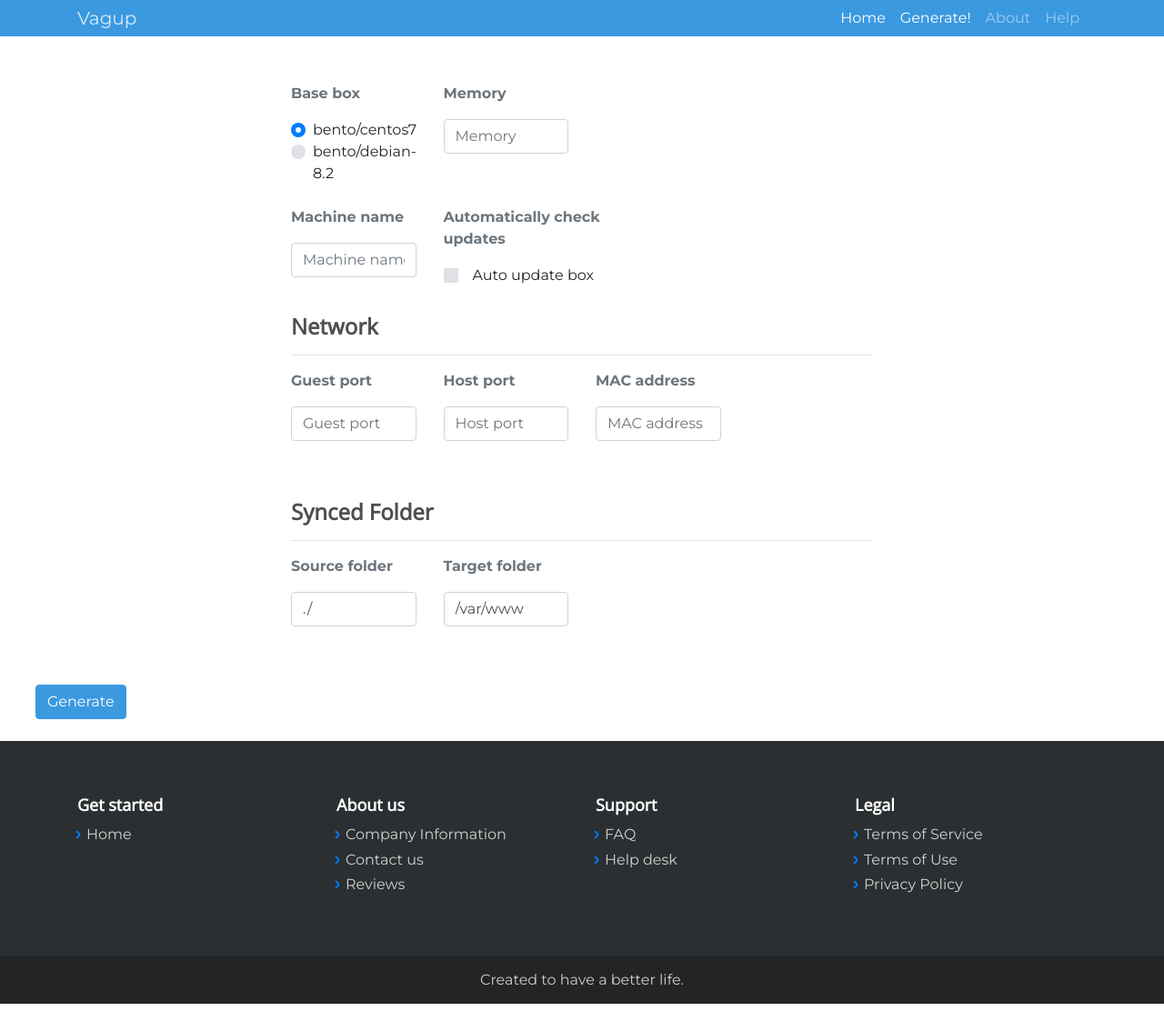
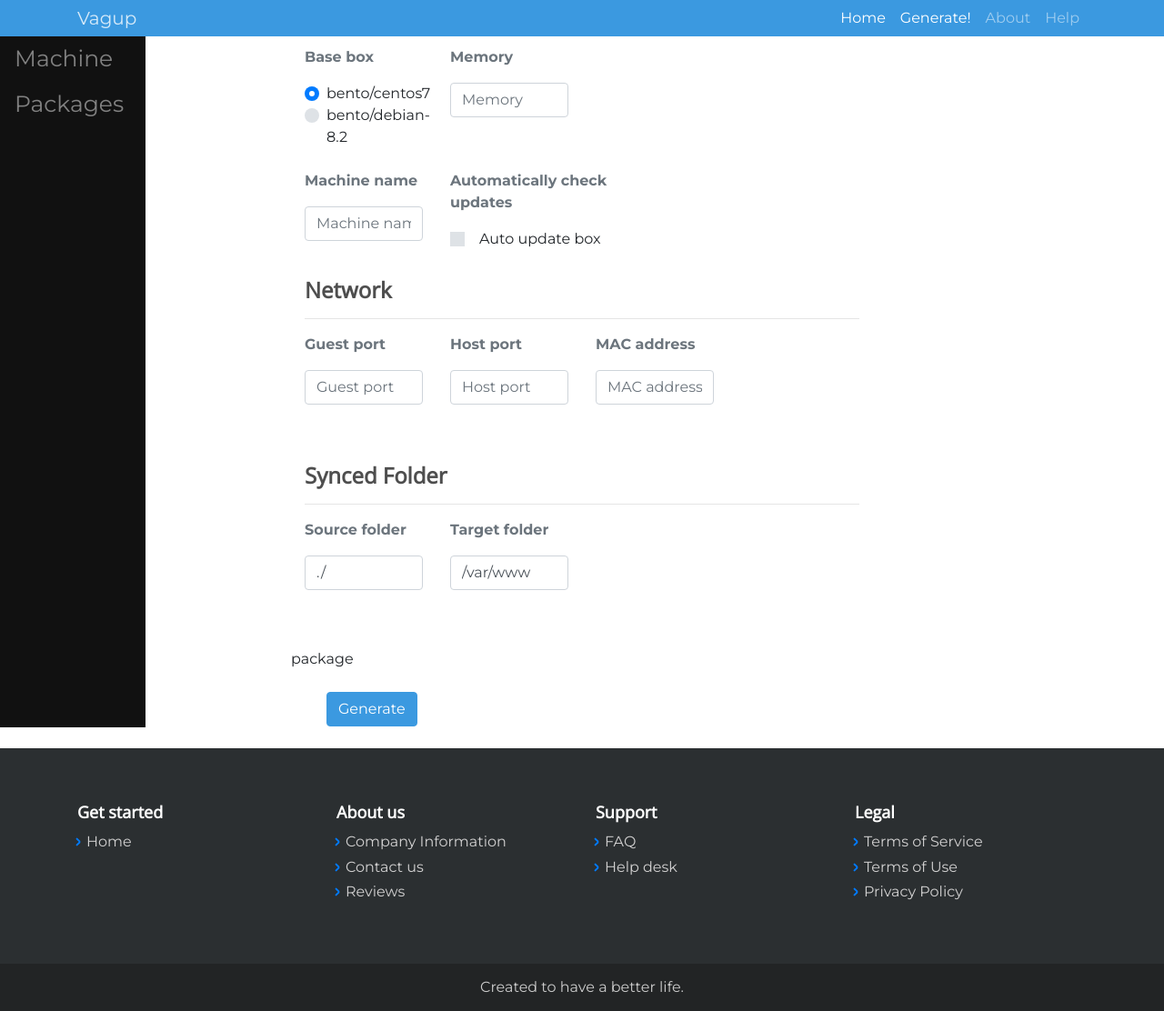
Before and after one commit to aguillement/vagup, a Django app: page /generator/ in a window 1280 px wide. Shown: the whole page at 91% size. Run offline with Django 3.2, Linux system fonts and the light colour scheme; some libraries are stand-ins or nearby versions; some web fonts are replaced.

Commit message:
add sidebar

```diff
--- a/src/vagup/generator/templates/generator/generate.html
+++ b/src/vagup/generator/templates/generator/generate.html
@@ -1,11 +1,52 @@
 {% extends "base.html" %}
 {% block title %}Generator{% endblock %}
 {% block content %}
+<style>
+    .sidenav {
+        height: 100%;
+        width: 160px;
+        position: fixed;
+        z-index: 1;
+        top: 0;
+        left: 0;
+        background-color: #111;
+        overflow-x: hidden;
+        padding-top: 40px;
+    }
+
+    .sidenav a {
+        padding: 6px 8px 6px 16px;
+        text-decoration: none;
+        font-size: 25px;
+        color: #818181;
+        display: block;
+    }
+
+    .sidenav a:hover {
+        color: #f1f1f1;
+    }
+
+    .main {
+        margin-left: 160px; /* Same as the width of the sidenav */
+        font-size: 28px; /* Increased text to enable scrolling */
+        padding: 0px 10px;
+    }
+
+    @media screen and (max-height: 450px) {
+        .sidenav {padding-top: 15px;}
+        .sidenav a {font-size: 18px;}
+    }
+</style>
+<div class="sidenav">
+        <a href="#" onclick="document.getElementById('packages').style.display='none'; document.getElementById('machine').style.display='block';">Machine</a>
+        <a href="#" onclick="document.getElementById('machine').style.display='none'; document.getElementById('packages').style.display='block';">Packages</a>
+      </div>
 <div class="mx-auto" style="width: 50%; margin-top: 4%;">
 
     <form action="/generator/" method="post">
         {% csrf_token %}
 
+        <div id="machine" class="container">
             <!-- BASE BOX -->
             <div class="row mb-4">
                 <div class="col-md-3 col-6">
@@ -110,12 +151,16 @@
             </div>
         </div>
 
+        <div id="packages">
+            package
+        </div>
+
+        <!-- Generate button -->
         <div class="row m-4">
             <div class="col-md-3 col-12">
                 <button class="btn btn-info" type="submit">Generate</button>
             </div>
         </div>
-
     </form>
 </div>
 {% endblock %}
--- a/src/vagup/generator/views.py
+++ b/src/vagup/generator/views.py
@@ -28,7 +28,7 @@ def generator(request):
         response.write('config.vm.provider "virtualbox" do |v| \n\t\t')
         response.write('v.memory = {}\n\t\t'.format(data['memory'])) if data['memory'] else None
         response.write('v.name="{}"\n\t'.format(data['machine_name']))
-        response.write("end \n\t")
+        response.write("end \n\n\t")
 
         # Box check update
         if not data.getlist('auto_update'):
@@ -43,9 +43,8 @@ def generator(request):
             response.write(', :mac => "{}"'.format(data['mac_address']))
         response.write('\n\t')
 
-
         # Synced folder
-        response.write('config.vm.synced_folder "{}", "{}" \n\t'.format(data['source_folder'], data['target_folder']))
+        response.write('config.vm.synced_folder "{}", "{}" \n'.format(data['source_folder'], data['target_folder']))
 
         # Provision yum|apt
 
--- a/src/vagup/templates/base.html
+++ b/src/vagup/templates/base.html
@@ -17,7 +17,7 @@
 </head>
 
 <body>
-    <nav class="navbar navbar-fixed-top navbar-expand-md navbar-dark navbar-custom py-0">
+    <nav class="navbar fixed-top navbar-expand-md navbar-dark navbar-custom py-0">
         <div class="container"><a class="navbar-brand logo" href="{% url 'index' %}">Vagup</a><button class="navbar-toggler" data-toggle="collapse" data-target="#navcol-1"><span class="sr-only">Toggle navigation</span><span class="navbar-toggler-icon"></span></button>
             <div class="collapse navbar-collapse"
                 id="navcol-1">
```
